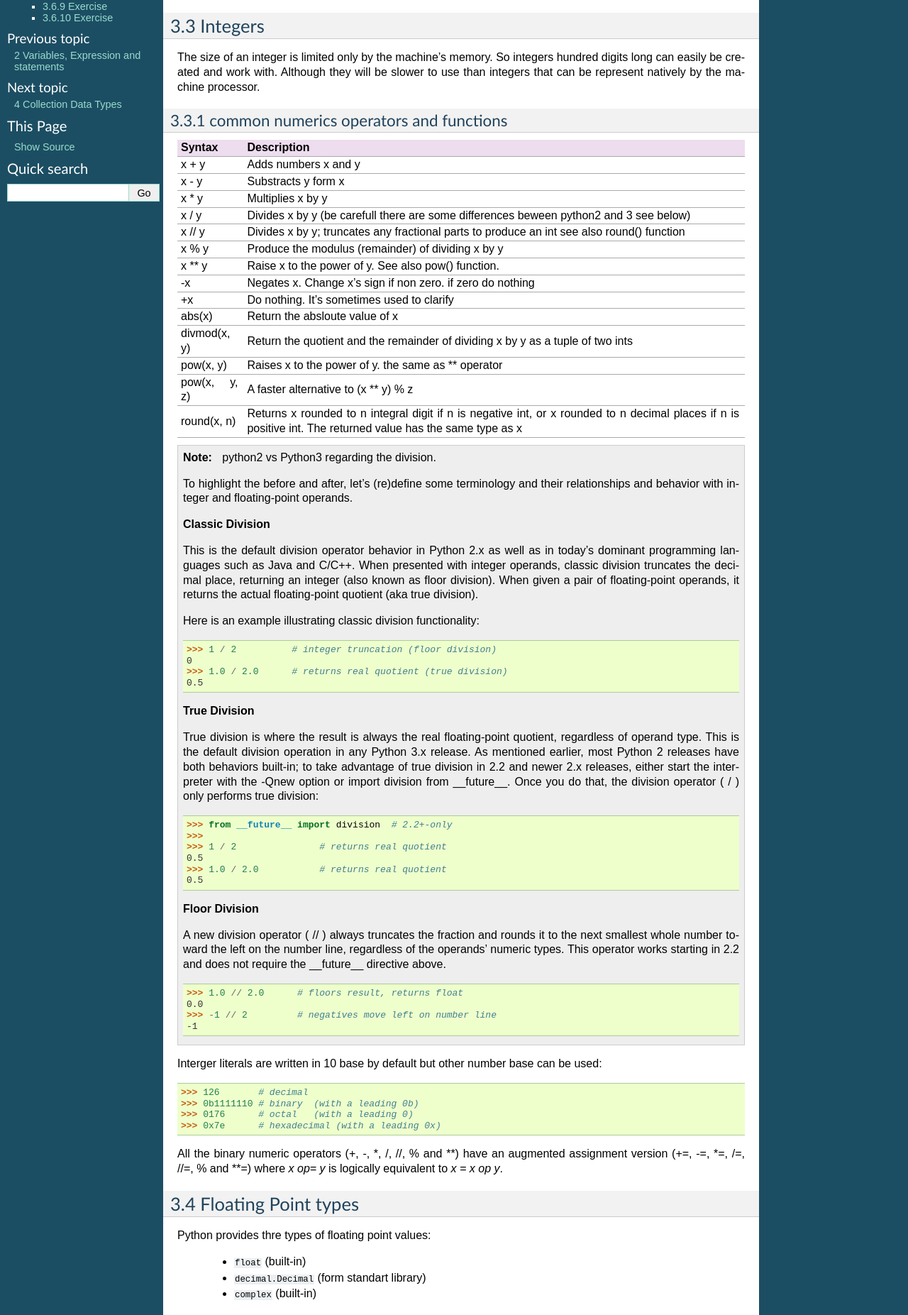
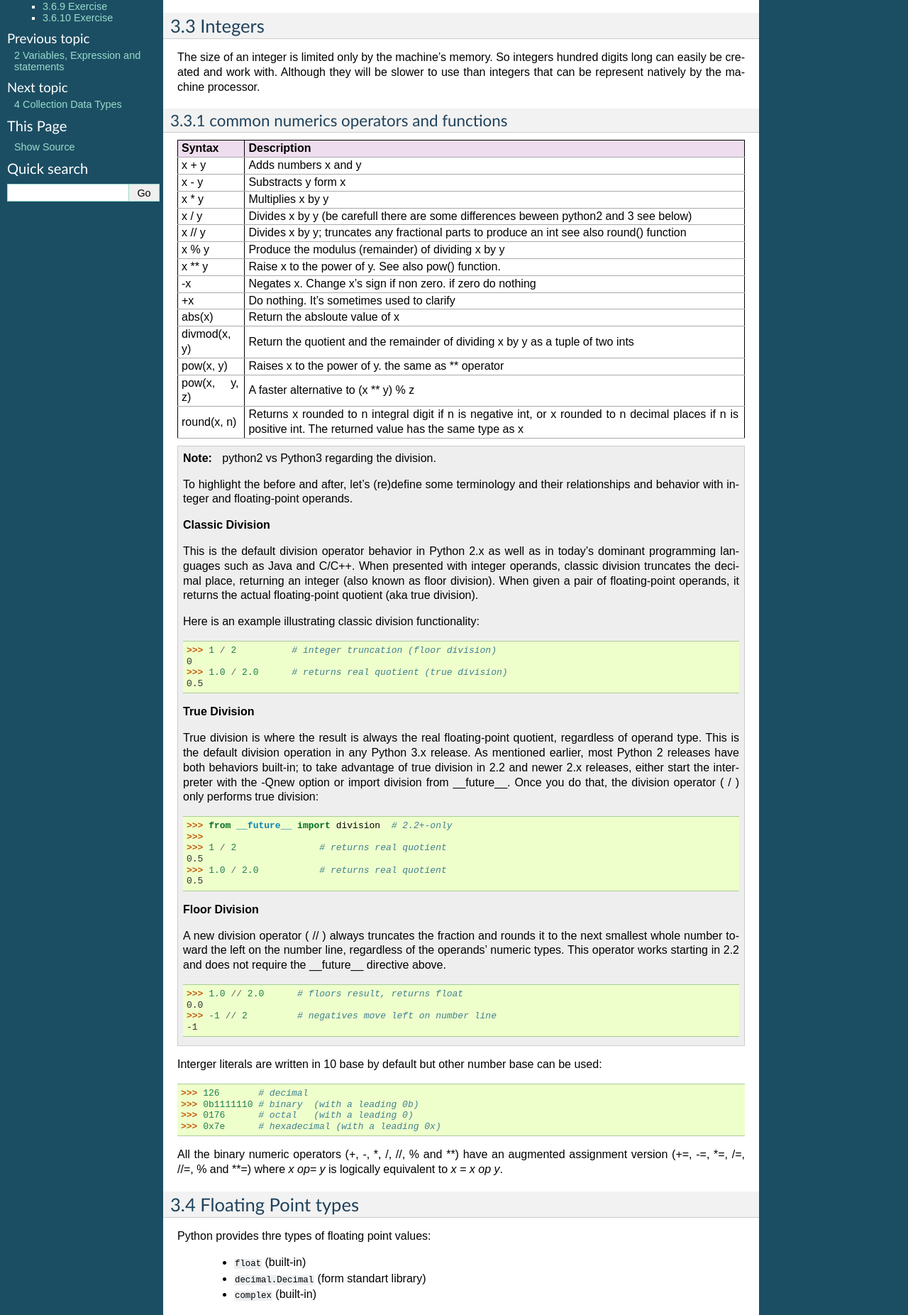
Before and after one commit to C3BI-pasteur-fr/python-course-1, a Sphinx documentation site: the page built from source/Data_Types.rst, in a window 1280 px wide. Shown: the part 793-2646 px from the top of the page at 71% size. Built offline with Sphinx 7.4.7, drawn with Linux system fonts in a browser that asks for light colours.

Commit message:
overload the defaut theme to display border table

```diff
--- /dev/null
+++ b/source/E2I2B/static/style.css
@@ -0,0 +1,21 @@
+@import url("default.css"); /* make sure to sync this with the base theme's css filename */
+
+
+table.docutils {
+    border: 1px solid;
+    border-collapse: collapse;
+}
+
+table.docutils td, table.docutils th {
+    border-color: -moz-use-text-color -moz-use-text-color #aaa;
+    border-style: solid;
+    border-width: 1px;
+    padding: 1px 8px 1px 5px;
+}
+#references table.citation {
+	border-style: none;
+}
+
+#references table.citation td, #references table.citation th{
+    border-style: none;
+}
--- /dev/null
+++ b/source/E2I2B/theme.conf
@@ -0,0 +1,4 @@
+[theme]
+inherit = default
+stylesheet = style.css
+pygments_style = pygments.css
--- a/source/conf.py
+++ b/source/conf.py
@@ -100,7 +100,7 @@ pygments_style = 'sphinx'
 
 # The theme to use for HTML and HTML Help pages.  See the documentation for
 # a list of builtin themes.
-html_theme = 'default'
+html_theme = 'E2I2B'
 
 # Theme options are theme-specific and customize the look and feel of a theme
 # further.  For a list of options available for each theme, see the
@@ -108,7 +108,7 @@ html_theme = 'default'
 #html_theme_options = {}
 
 # Add any paths that contain custom themes here, relative to this directory.
-#html_theme_path = []
+html_theme_path = ['.']
 
 # The name for this set of Sphinx documents.  If None, it defaults to
 # "<project> v<release> documentation".
@@ -129,7 +129,7 @@ html_theme = 'default'
 # Add any paths that contain custom static files (such as style sheets) here,
 # relative to this directory. They are copied after the builtin static files,
 # so a file named "default.css" will overwrite the builtin "default.css".
-html_static_path = ['_static']
+html_static_path = ['_static', 'style']
 
 # If not '', a 'Last updated on:' timestamp is inserted at every page bottom,
 # using the given strftime format.
```
Also changed, not shown: source/E2I2B/static/style.conf (added).
